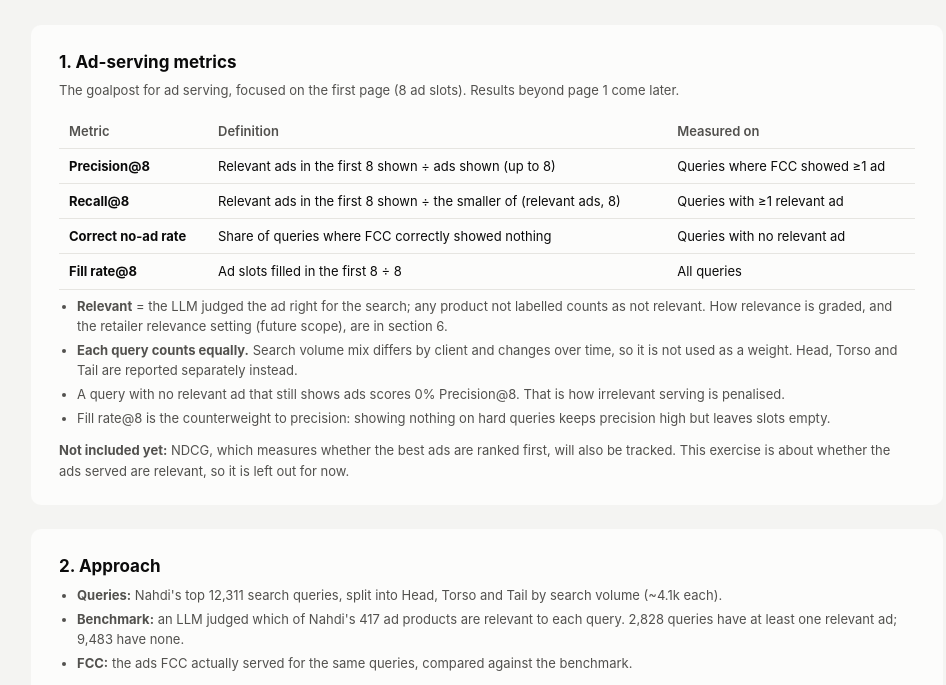
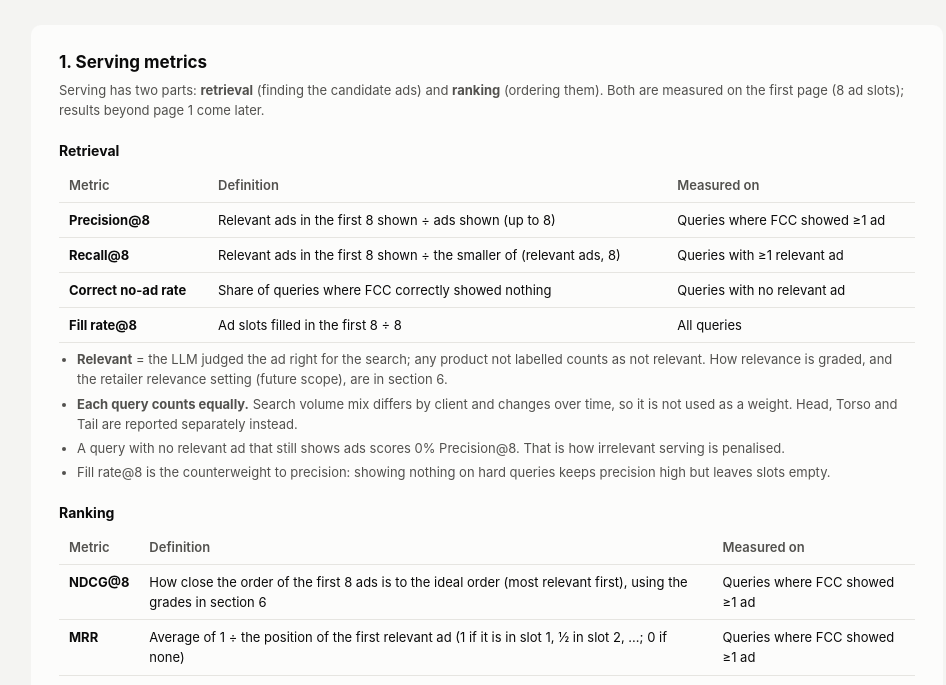
Before and after one commit to jaivinprajapati-fk/Test, a plain HTML site: page fcc-ads-category-classifier-rca.html in a window 1280 px wide. Shown: the part 104-789 px from the top of the page, without its empty margins (153-1099 px from the left). Drawn offline with Linux system fonts and the light colour scheme.

Commit message:
Split serving metrics into retrieval and ranking; add priority notes to gap and catalog health
Co-Authored-By: Claude Opus 5.5 <noreply@anthropic.com>

```diff
--- a/fcc-ads-category-classifier-rca.html
+++ b/fcc-ads-category-classifier-rca.html
@@ -82,8 +82,9 @@
 
   <!-- 1 -->
   <div class="card">
-    <h2>1. Ad-serving metrics</h2>
-    <div class="sub">The goalpost for ad serving, focused on the first page (8 ad slots). Results beyond page 1 come later.</div>
+    <h2>1. Serving metrics</h2>
+    <div class="sub">Serving has two parts: <b>retrieval</b> (finding the candidate ads) and <b>ranking</b> (ordering them). Both are measured on the first page (8 ad slots); results beyond page 1 come later.</div>
+    <h3>Retrieval</h3>
     <table>
       <thead><tr><th>Metric</th><th class="l">Definition</th><th class="l">Measured on</th></tr></thead>
       <tbody>
@@ -99,7 +100,15 @@
       <li>A query with no relevant ad that still shows ads scores 0% Precision@8. That is how irrelevant serving is penalised.</li>
       <li>Fill rate@8 is the counterweight to precision: showing nothing on hard queries keeps precision high but leaves slots empty.</li>
     </ul>
-    <div class="note"><b>Not included yet:</b> NDCG, which measures whether the best ads are ranked first, will also be tracked. This exercise is about whether the ads served are relevant, so it is left out for now.</div>
+    <h3>Ranking</h3>
+    <table>
+      <thead><tr><th>Metric</th><th class="l">Definition</th><th class="l">Measured on</th></tr></thead>
+      <tbody>
+        <tr><td><b>NDCG@8</b></td><td class="l">How close the order of the first 8 ads is to the ideal order (most relevant first), using the grades in section 6</td><td class="l">Queries where FCC showed ≥1 ad</td></tr>
+        <tr><td><b>MRR</b></td><td class="l">Average of 1 ÷ the position of the first relevant ad (1 if it is in slot 1, ½ in slot 2, …; 0 if none)</td><td class="l">Queries where FCC showed ≥1 ad</td></tr>
+      </tbody>
+    </table>
+    <div class="note">Retrieval is the burning issue: every issue found so far is relevant ads not shown, or irrelevant ads shown. So this exercise focuses on retrieval first. Ranking metrics are monitored from now on.</div>
   </div>
 
   <!-- 2 -->
@@ -152,6 +161,7 @@
       <li><b>Category classifier:</b> which categories a query is sent to. Measured in sections 4–7.</li>
       <li><b>Taxonomy (category tree):</b> how categories and products are organised. Measured in section 8.</li>
     </ul>
+    <div class="note"><b>Note:</b> these are the known issues, and they are significantly critical. We fix these first, then move on to other enhancements.</div>
   </div>
 
   <!-- 4 -->
@@ -336,7 +346,7 @@
   <!-- 8 -->
   <div class="card">
     <h2>8. Catalog health</h2>
-    <div class="sub">How well the catalog itself is built, independent of queries, ads and the classifier.</div>
+    <div class="sub">How well the catalog itself is built, independent of queries, ads and the classifier. These are the metrics we want to start tracking. One part of the fix is already under way: Nahdi has been asked to fix known gaps in its catalog. The rest of the fixes will follow once these metrics are tracked.</div>
     <table>
       <thead><tr><th>Area</th><th class="l">Metric</th><th class="l">Definition</th><th class="l">Nahdi today</th><th class="l">How measured</th></tr></thead>
       <tbody>
```
